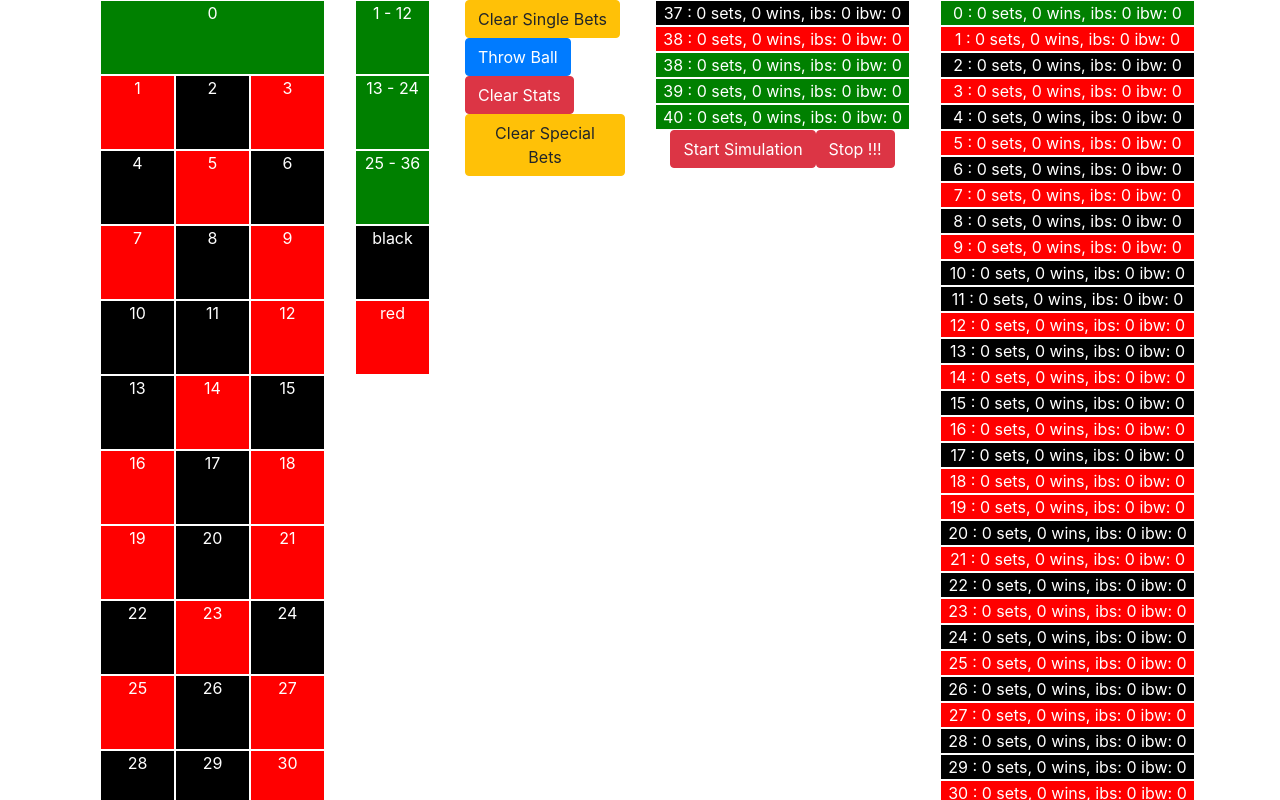
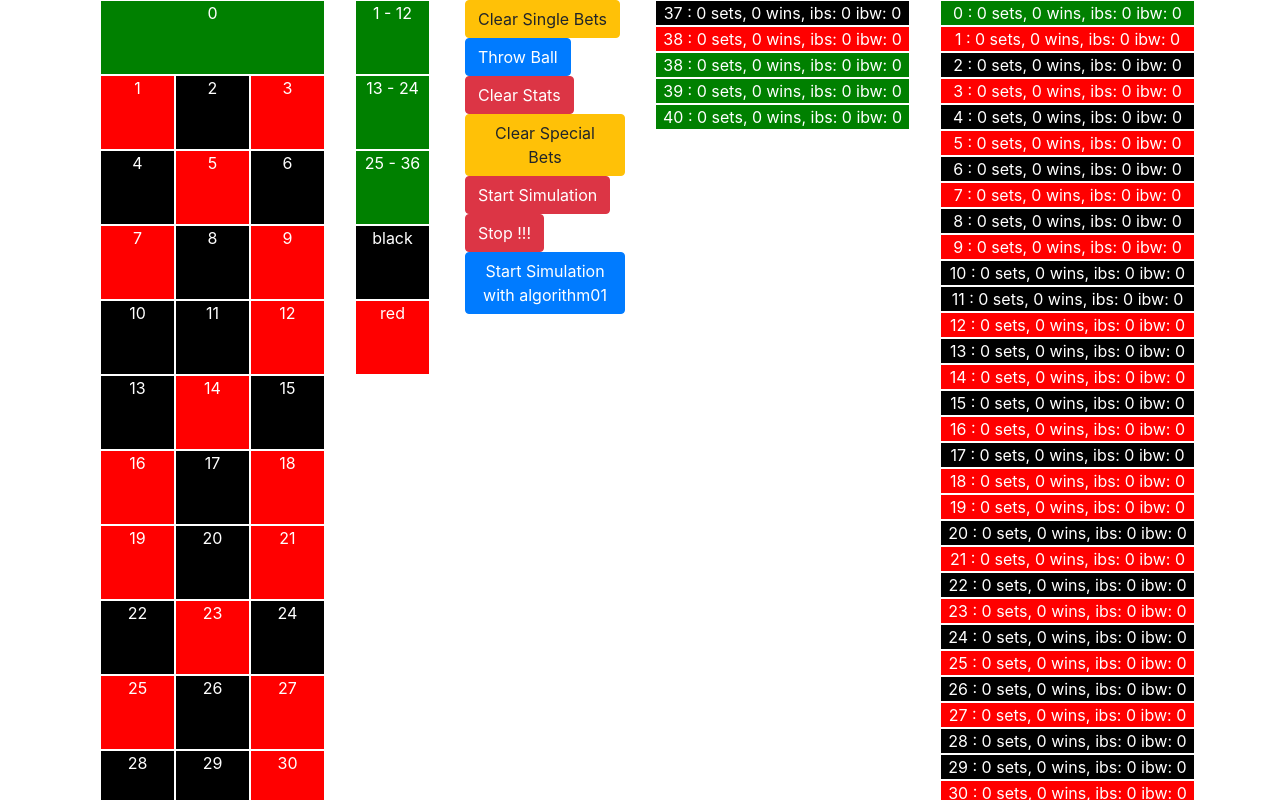
Before and after one commit to Wojtekk77/roulette-simulator, a React (Create React App) app: page / in a window 1280 px wide. Shown: the top 800 px of the page. Built offline with nearby package versions, Linux system fonts and the light colour scheme.

Commit message:
created Algorithm01 button

```diff
--- a/src/actions/setBetAction.js
+++ b/src/actions/setBetAction.js
@@ -1,7 +1,7 @@
 export const setBetAction = (fields, id) => {
   const fieldsNew = fields.map((field) => {
     if (field.id == id) {
-      field.Bid = (field.Bid + 1) % 5;
+      field.Bid = (field.Bid + 1) % 2;
     }
     return field;
   });
@@ -14,7 +14,7 @@ export const setBetAction = (fields, id) => {
 export const setBetColorAction = (fields, id) => {
   const fieldsNew = fields.map((field) => {
     if (field.id == id) {
-      field.Bid = (field.Bid + 1) % 5;
+      field.Bid = (field.Bid + 1) % 2;
     }
     return field;
   });
@@ -27,7 +27,7 @@ export const setBetColorAction = (fields, id) => {
 export const setBetPartialAction = (fields, id) => {
   const fieldsNew = fields.map((field) => {
     if (field.id == id) {
-      field.Bid = (field.Bid + 1) % 5;
+      field.Bid = (field.Bid + 1) % 2;
     }
     return field;
   });
--- /dev/null
+++ b/src/components/rouletteBoard/ButtonsRoulette.js
@@ -0,0 +1,31 @@
+import React, { useState, useEffect } from "react";
+import { connect } from "react-redux";
+import ClearFieldButton from "./ClearFieldButton";
+import ThrowBallButton from "./ThrowBallButton";
+import ClearStatsButton from "../statistics/ClearStatsButton.js";
+import ClearSpecialBets from "./sideFields/ClearSpecialBets";
+import { ButtonsSimulation } from "../simulation/ButtonsSimulation";
+
+export const ButtonsRoulette = () => {
+    return (
+        <div>
+            <div className="board"><ClearFieldButton /></div>
+            <div className="board"><ThrowBallButton /></div>
+            <div className="board"><ClearStatsButton /></div>
+            <div className="board"><ClearSpecialBets /></div>
+            <div className="board"><ButtonsSimulation/></div>
+        </div>
+    )
+}
+
+
+
+const mapStateToProps = (state) => ({
+
+})
+
+const mapDispatchToProps = {
+
+}
+
+export default connect(mapStateToProps, mapDispatchToProps)(ButtonsRoulette)
--- a/src/components/rouletteBoard/RouletteBoard.js
+++ b/src/components/rouletteBoard/RouletteBoard.js
@@ -3,12 +3,10 @@ import FieldOnBoard from "./FieldOnBoard.js";
 import "../../styles/RouletteBoard.css";
 import { setBetAction } from "../../actions/setBetAction";
 import { connect } from "react-redux";
-import ClearFieldButton from "./ClearFieldButton";
-import ThrowBallButton from "./ThrowBallButton";
+import ButtonsRoulette from "./ButtonsRoulette";
 import RouletteStatistics from "../statistics/RouletteStatistics.js";
-import ClearStatsButton from "../statistics/ClearStatsButton.js";
 import SideFields from "./sideFields/SideFields.js";
-import ClearSpecialBets from "./sideFields/ClearSpecialBets";
+
 const RouletteBoard = (props) => {
 
   const handleClickField = (id) => {
@@ -38,11 +36,7 @@ const RouletteBoard = (props) => {
             <div className="board"><SideFields /></div>
           </div>
           <div className="col-md-2">
-            <div className="board"><ClearFieldButton /></div>
-            <div className="board"><ThrowBallButton /></div>
-            <div className="board"><ClearStatsButton /></div>
-            <div className="board"><ClearSpecialBets /></div>
-
+            <ButtonsRoulette/>
           </div>
           <div className="col-md-6">
             <div className=""><RouletteStatistics /></div>
--- /dev/null
+++ b/src/components/simulation/ButtonsSimulation.js
@@ -0,0 +1,23 @@
+import React, { Component } from 'react'
+import { connect } from 'react-redux'
+import SetBetAlgorithm01 from './SetBetAlgorithm01'
+import StartSimulationButton from "./StartSimulationButton"
+
+export const ButtonsSimulation = () => {
+    return (
+        <div>
+            <StartSimulationButton/>
+            <SetBetAlgorithm01/>
+        </div>
+    )
+}
+
+const mapStateToProps = (state) => ({
+
+})
+
+const mapDispatchToProps = {
+
+}
+
+export default connect(mapStateToProps, mapDispatchToProps)(ButtonsSimulation)
--- a/src/components/simulation/SetBetAlgorithm01.js
+++ b/src/components/simulation/SetBetAlgorithm01.js
@@ -1,25 +1,34 @@
 import React, { Component } from 'react'
 import { connect } from 'react-redux'
+import { throwBallAction } from './../../actions/throwBallAction'
+import {setBetColorAction} from './../../actions/setBetAction'
+const SetBetAlgorithm01 = (props) => {
 
-export class SetBetAlgorithm01 extends Component {
+    const handleSetAlgorithm01 = () => {
+        console.log('nothing')
+        props.throwAlgorithm01(props.fields,props.colorFields,props.partialFields)
+
+    }
 
 
+        return (
+            <button className="btn btn-primary" onClick={handleSetAlgorithm01} >
+                Start Simulation with algorithm01
+            </button>
+        )
 
-    render() {
-        return (
-            <div>
-
-            </div>
-        )
-    }
 }
 
 const mapStateToProps = (state) => ({
-
+    fields : state.roulette.fields,
+    colorFields : state.roulette.colorFields,
+    partialFields : state.roulette.partialFields,
+    setAlgorithm01 : state.simulation.setAlgorithm01,
 })
-
-const mapDispatchToProps = {
-
-}
+//chce aby po throw ball nastapilo wybranie czy wybieramy czerwone czy czarne
+const mapDispatchToProps = (dispatch) => {
+    return {
+        throwAlgorithm01 : (fields, colorFields, partialFields) => dispatch(throwBallAction(fields, colorFields, partialFields))
+}}
 
 export default connect(mapStateToProps, mapDispatchToProps)(SetBetAlgorithm01)
--- a/src/components/statistics/RouletteStatistics.js
+++ b/src/components/statistics/RouletteStatistics.js
@@ -2,7 +2,7 @@ import React, { useState, useEffect } from "react";
 import { useSelector, useDispatch, connect } from "react-redux";
 import NumOfSets from "./NumOfSets";
 import SpecialNumOfSets from "./SpecialNumOfSets";
-import StartSimulationButton from "./StartSimulationButton";
+
 const RouletteStatistics = (props) => {
 
   const numsOfSets = props.fieldList.map((field) => {
@@ -23,7 +23,7 @@ const RouletteStatistics = (props) => {
         <div className="col-md-6 text-center" >
           {numsOfColors}
           {numsOfPartials}
-          <StartSimulationButton />
+
         </div>
         <div className="col-md-6 text-center" >
           {numsOfSets}
--- a/src/reducers/simulationReducer.js
+++ b/src/reducers/simulationReducer.js
@@ -2,11 +2,14 @@ const initialState = {
     isSimulationActive: false,
     numOfSimulations: 100,
     speedOfSimulationinMs: 100,
+    setAlgorithm01:false,
   };
   export const simulationReducer = (state = initialState, action) => {
     switch (action.type) {
     case "TOGGLE-SIMULATION":
         return { ...state, isSimulationActive:action.isSimulationActive };
+    case "TOGGLE-SIMULATION":
+        return { ...state, setAlgorithm01 : action.setAlgorithm01 };
       default:
         return state;
     }
```
Also changed, not shown: src/components/simulation/StartSimulationButton.js (renamed from src/components/statistics/StartSimulationButton.js).
